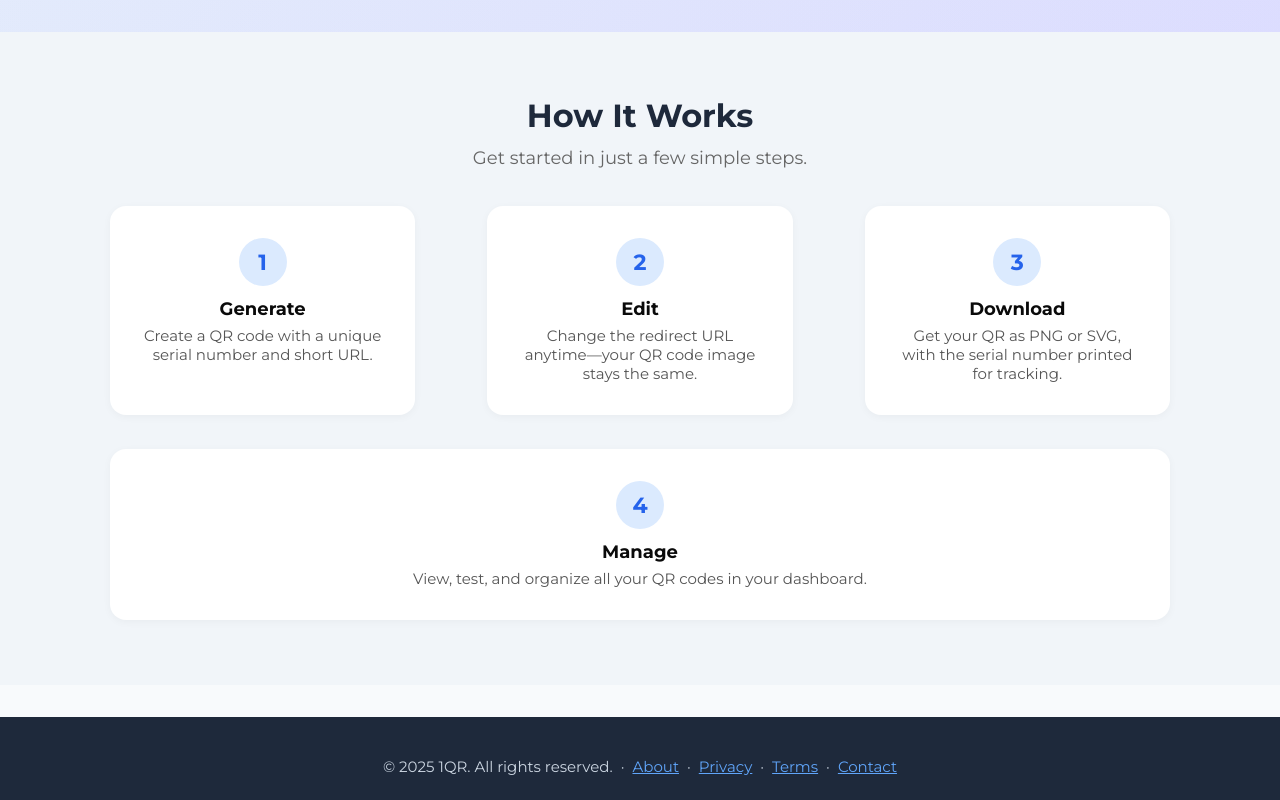
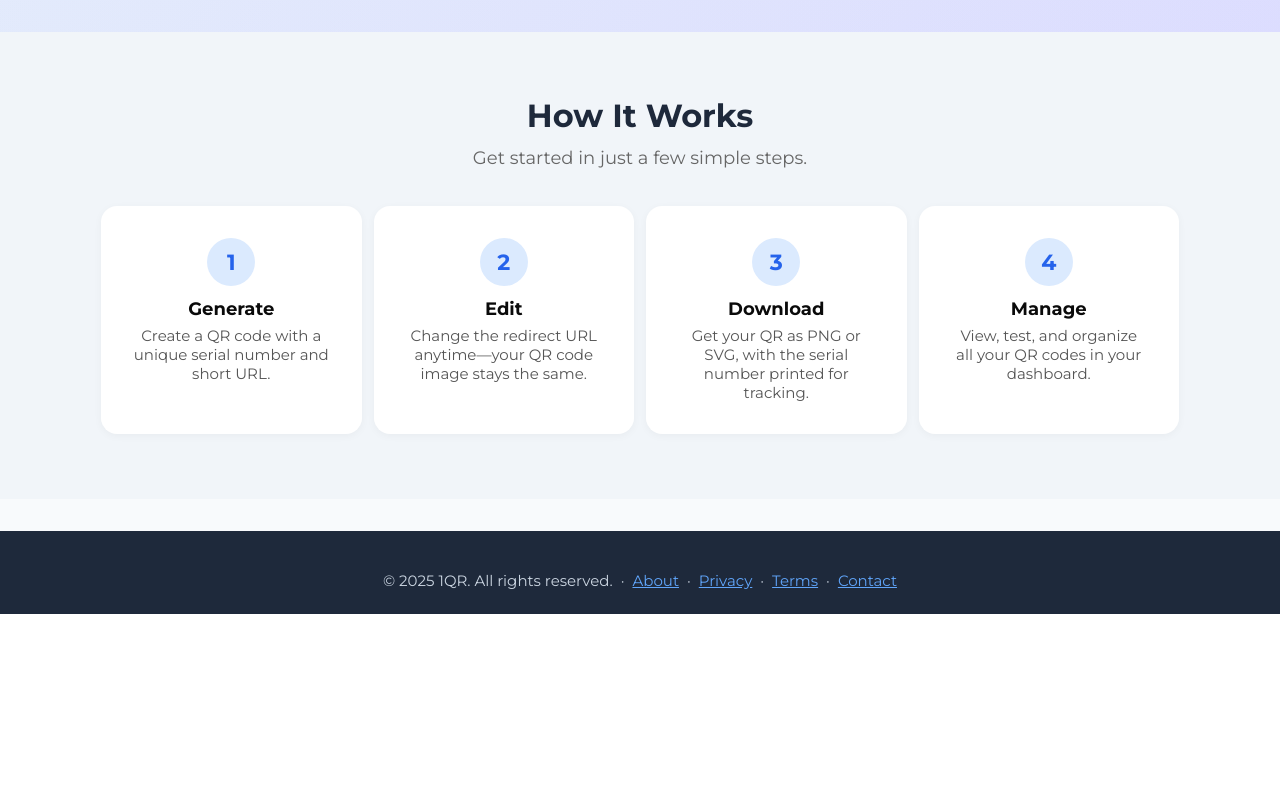
Before and after one commit to mulhaqdigital/1qr, a Next.js app: page / in a window 1280 px wide. Shown: the part 595-1395 px from the top of the page. After the commit the page ends 1209 px from the top, so only its background shows below. Built offline with nearby package versions, Linux system fonts and the light colour scheme; no server answers.

Commit message:
landing page flex wrap margin improvement

```diff
--- a/app/page.tsx
+++ b/app/page.tsx
@@ -104,7 +104,7 @@ export default function Home() {
         <div style={{ maxWidth: 1100, margin: "0 auto", textAlign: "center" }}>
           <h2 style={{ fontSize: 32, fontWeight: 700, marginBottom: 12, color: "#1e293b" }}>How It Works</h2>
           <p style={{ color: "#666", marginBottom: 36, fontSize: 18 }}>Get started in just a few simple steps.</p>
-          <div style={{ display: "flex", flexWrap: "wrap", gap: 32, justifyContent: "center" }}>
+          <div style={{ display: "flex", flexWrap: "wrap", gap: 10, margin: "0 10px", justifyContent: "center" }}>
             {[
               { step: 1, title: "Generate", desc: "Create a QR code with a unique serial number and short URL." },
               { step: 2, title: "Edit", desc: "Change the redirect URL anytime—your QR code image stays the same." },
@@ -118,7 +118,7 @@ export default function Home() {
                 borderRadius: 16,
                 boxShadow: "0 2px 8px rgba(0,0,0,0.04)",
                 padding: 32,
-                margin: "1px 20px"
+                margin: "1px 1px"
               }}>
                 <div style={{
                   width: 48,
```
